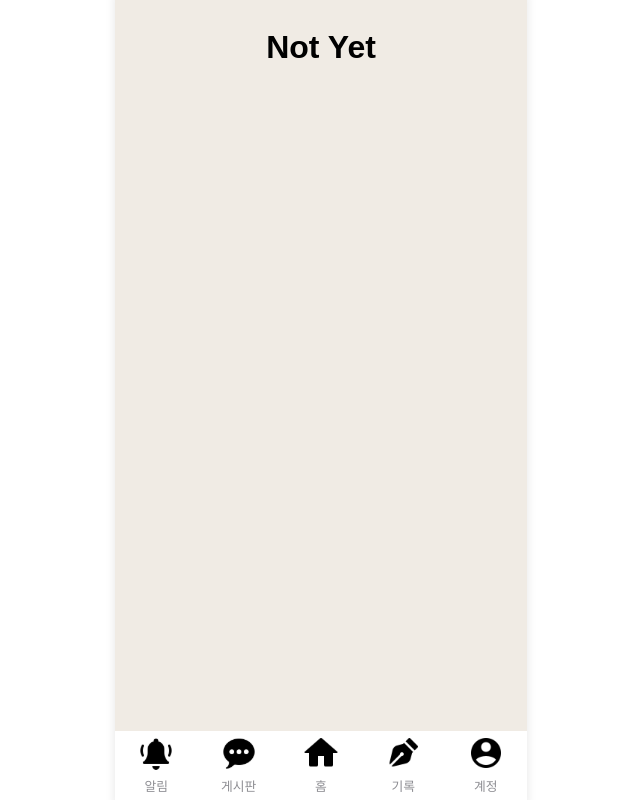
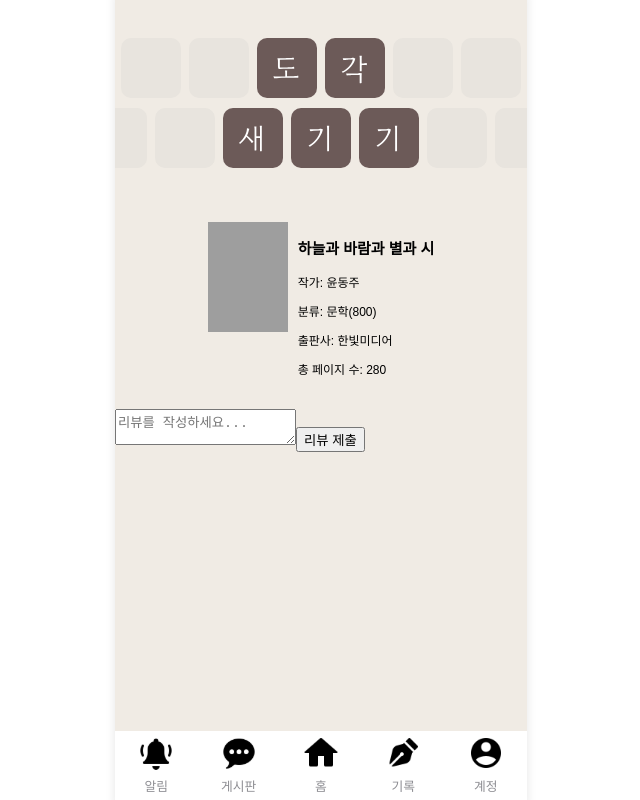
Before and after one commit to LIKELION-HUFS-12th/Dogak_FE2, a React (Vite) app: page /writereview in a window 1280 px wide. Shown: the whole page, without its empty margins (319-959 px from the left). Built offline with nearby package versions, Linux system fonts and the light colour scheme; grey boxes are pictures that could not be loaded; a web font is replaced by a local one.

Commit message:
test,feat: 리뷰 작성 책화면 하드코딩 mockdata추가, 리뷰창 구성 시작

```diff
--- /dev/null
+++ b/src/features/record/components/Review_Bookinfo.jsx
@@ -0,0 +1,54 @@
+import styled from 'styled-components';
+
+// 스타일 정의...
+const Block = styled.div`
+  display: flex;
+  margin: 20px 0;
+`;
+
+const Image = styled.img`
+  width: 80px;
+  height: 110px;
+  margin-right: 10px;
+`;
+
+const InfoContainer = styled.div`
+  flex: 1;
+`;
+
+const Title = styled.h3`
+  font-size: 15px;
+`;
+
+const Author = styled.p`
+  font-size: 12px;
+`;
+
+const Category = styled.p`
+  font-size: 12px;
+`;
+
+const Publisher = styled.p`
+  font-size: 12px;
+`;
+
+const PageCount = styled.p`
+  font-size: 12px;
+`;
+
+function BookInfo({ image, title, author, category, publisher, pageCount }) {
+  return (
+    <Block>
+      <Image src={image} alt="책 이미지" />
+      <InfoContainer>
+        <Title>{title}</Title>
+        <Author>작가: {author}</Author>
+        <Category>분류: {category}</Category>
+        <Publisher>출판사: {publisher}</Publisher>
+        <PageCount>총 페이지 수: {pageCount}</PageCount>
+      </InfoContainer>
+    </Block>
+  );
+}
+
+export default BookInfo;
--- a/src/features/record/components/SearchResult.jsx
+++ b/src/features/record/components/SearchResult.jsx
@@ -70,7 +70,10 @@ function SearchResultBlock({ image, title, author, category, publisher, pageCoun
         <Publisher>출판사: {publisher}</Publisher>
         <PageCount>총 페이지 수: {pageCount}</PageCount>
       </InfoContainer>
-      <Link to ="/writereview">
+      <Link to={{
+        pathname: "/writereview",
+        state: { image, title, author, category, publisher, pageCount } // 정보 전달
+      }}>
       <SelectButton>선택하기</SelectButton>
       </Link>
     </Block>
--- a/src/features/record/pages/BookSerach.jsx
+++ b/src/features/record/pages/BookSerach.jsx
@@ -1,4 +1,5 @@
 import styled from "styled-components";
+import { Link } from 'react-router-dom';
 
 import RecordLogo from "../components/Record_Logo";
 import SearchBar from "../components/SearchBar";
@@ -11,30 +12,41 @@ const BodyContainer = styled.div`
   align-items: center;
 `;
 
-function BookSearch(){
+function BookSearch() {
+  // 책 정보를 하드코딩하여 관리
+  const bookInfo = {
+    image: "아직안정한한image.jpg", // 이미지 경로
+    title: "하늘과 바람과 별과 시",
+    author: "윤동주",
+    category: "문학(800)",
+    publisher: "한빛미디어",
+    pageCount: "280",
+  };
+
   return (
     <div>
-
       <header>
-        <RecordLogo/>
+        <RecordLogo />
       </header>
       <BodyContainer>
-      <SearchBar/>
+        <SearchBar />
         <SearchResultBlock
-                image="아직안정한한image.jpg" // 이미지 경로
-                title="하늘과 바람과 별과 시"
-                author="윤동주"
-                category="문학(800)"
-                publisher="한빛미디어"
-                pageCount="280"
-
+          image={bookInfo.image}
+          title={bookInfo.title}
+          author={bookInfo.author}
+          category={bookInfo.category}
+          publisher={bookInfo.publisher}
+          pageCount={bookInfo.pageCount}
         />
-      <RecordButton/>
-
+        <Link to={{
+          pathname: "/writereview",
+          state: bookInfo // 책 정보를 state로 전달
+        }}>
+          <RecordButton />
+        </Link>
       </BodyContainer>
-
     </div>
   );
-  };
+}
 
 export default BookSearch;
--- /dev/null
+++ b/src/features/record/pages/ReviewWrite.jsx
@@ -0,0 +1,57 @@
+import { useLocation } from 'react-router-dom';
+import styled from 'styled-components';
+import BookInfo from '../components/Review_Bookinfo';
+import RecordLogo from "../components/Record_Logo";
+
+const BodyContainer = styled.div`
+  display: flex;
+  flex-direction: column;
+  align-items: center;
+`;
+
+function ReviewWrite() {
+  const location = useLocation(); // 현재 위치 정보 가져오기
+  const { image, title, author, category, publisher, pageCount } = location.state || {}; // 전달된 state 해체
+
+  // 책 정보를 하드코딩하여 관리
+  const hardcodedBookInfo = {
+    image: "아직안정한한image.jpg", // 이미지 경로
+    title: "하늘과 바람과 별과 시",
+    author: "윤동주",
+    category: "문학(800)",
+    publisher: "한빛미디어",
+    pageCount: "280",
+  };
+
+  // 실제로 사용할 책 정보 결정
+  const bookInfo = title ? { image, title, author, category, publisher, pageCount } : hardcodedBookInfo;
+
+  return (
+    <div>
+      <header>
+        <RecordLogo />
+      </header>
+      <div>
+    <BodyContainer>
+      <BookInfo
+        image={bookInfo.image}
+        title={bookInfo.title}
+        author={bookInfo.author}
+        category={bookInfo.category}
+        publisher={bookInfo.publisher}
+        pageCount={bookInfo.pageCount}
+      />
+    </BodyContainer>
+
+      </div>
+
+      {/* 리뷰 작성 폼 추가 */}
+      <form>
+        <textarea placeholder="리뷰를 작성하세요..." />
+        <button type="submit">리뷰 제출</button>
+      </form>
+    </div>
+  );
+}
+
+export default ReviewWrite;
--- a/src/router.jsx
+++ b/src/router.jsx
@@ -1,4 +1,4 @@
-import { createBrowserRouter } from "react-router-dom";
+{/*import { createBrowserRouter } from "react-router-dom";
 import MainLayout from "./MainLayout";
 import BookSearch from "./features/record/pages/BookSerach";
 import BoardPage from "./features/board/BoardPage";
@@ -33,4 +33,29 @@ export default createBrowserRouter([
       }
     ]
   }
+]);*/}
+
+import { createBrowserRouter } from "react-router-dom";
+import MainLayout from "./MainLayout";
+import BookSearch from "./features/record/pages/BookSerach";
+//import BoardPage from "./features/board/BoardPage";
+//import BoardList from "./features/board/pages/BoardList";
+import ReviewWrite from "./features/record/pages/ReviewWrite";
+
+export default createBrowserRouter([
+  {
+    path: '/',
+    element: <MainLayout />,
+    children: [
+      {
+        path: '/record',
+        element: <BookSearch/>
+      },
+      {
+        path: '/writereview',
+        element: <ReviewWrite/>
+      }
+        ]
+      }
+
 ]);
```
Lines whose indentation alone changed are shown as unchanged.
